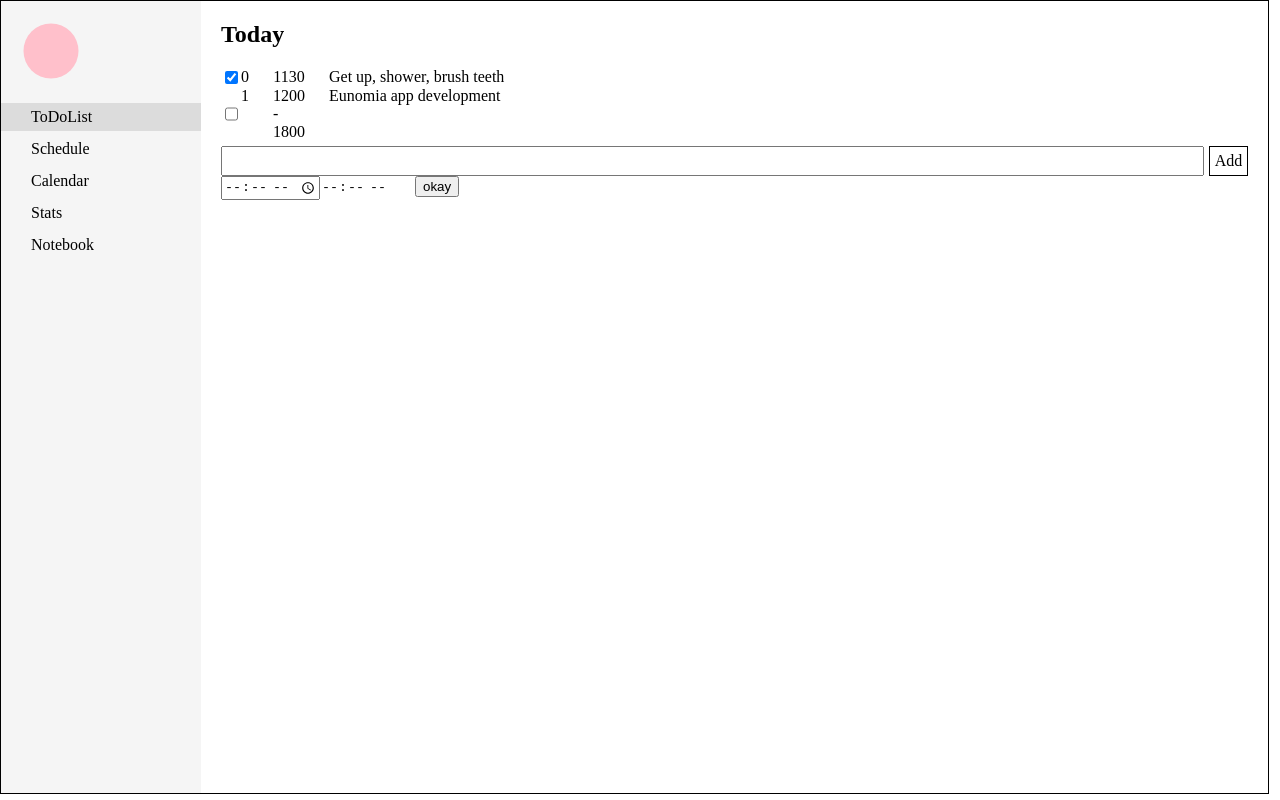
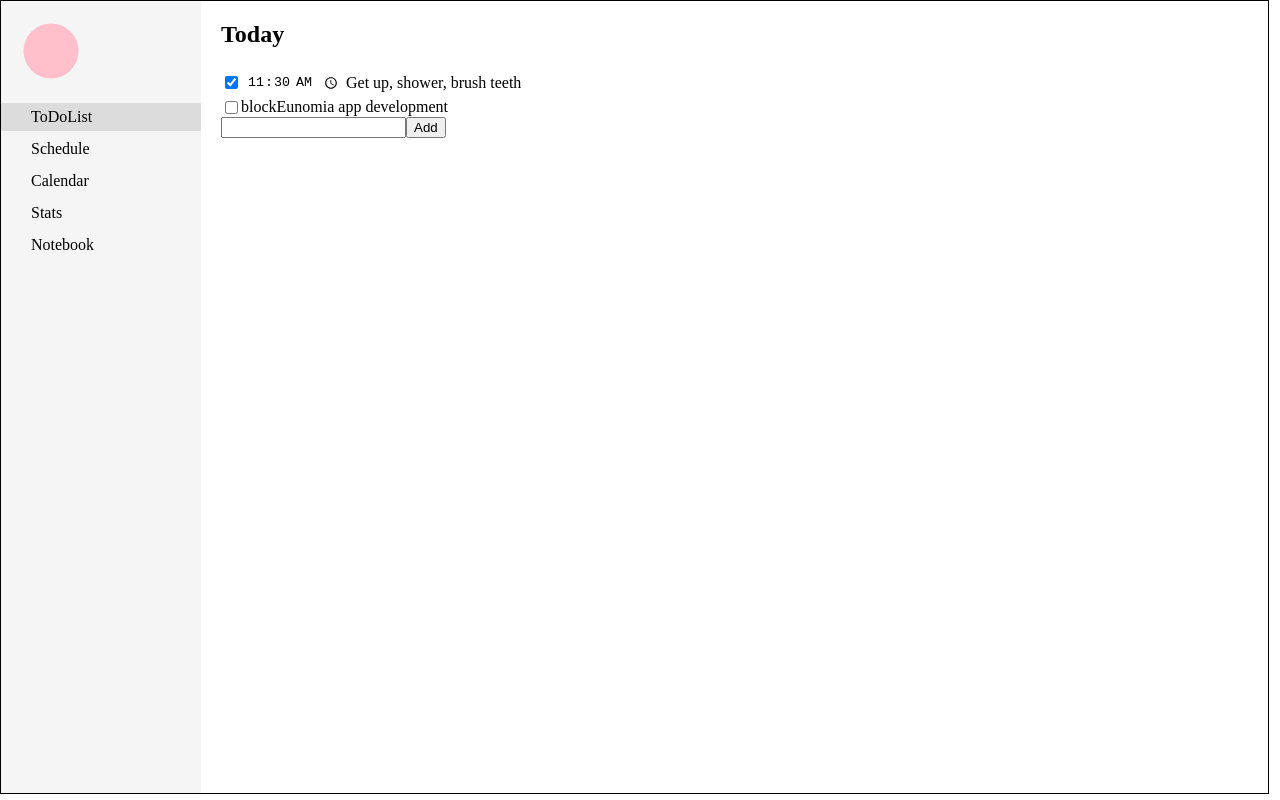
Before and after one commit to Ratioho/eunomia-web, a React (Create React App) app: page / in a window 1280 px wide. Built offline with nearby package versions, Linux system fonts and the light colour scheme.

Commit message:
feat: i do not know what happened after a sleep

```diff
--- a/src/pages/PageMain.jsx
+++ b/src/pages/PageMain.jsx
@@ -2,121 +2,111 @@ import React, { useState, useReducer } from 'react'
 import styled from 'styled-components'
 
 
-/**
- * Agenda Column Wrappers
- */
-const TodolistAgenda = styled.div`
-// outer: position, size, margin
-  flex: 1;
-
-// inner: arrangement
-  padding-left: 20px;
-
-// specs: color, behavior
-  // border: 1px solid silver;
-`
-
-const AgendaInput = styled.div`
+const StyledAgendaItem = styled.div`
 // inner: arrangement
   display: flex;
-  padding: 5px 20px 0 0;
-`
-
-const InputArea = styled.input`
-// outer: position, size, margin
-  margin-right: 5px;
-  flex: 1; // take as much space as possible
-`
-
-const InputButton = styled.div`
-// inner: arrangement
-  padding: 5px;
-
-// specs: color, behavior
-  border: 1px solid black;
-  &:hover{
-    background: whitesmoke;
-    cursor: pointer;
-  }
-`
-
-
-const AgendaItem = styled.div`
-// outer: position, size, margin
-
-// inner: arrangement
-  display: flex;
-  // align-items: center;
+  align-items: center;
 
 // specs: color, behavior
   cursor: auto;
-  color: ${props =>
-    props.isStashed === true
-      ? "gainsboro"
-      : "black"};
+  color: ${props => props.isStashed === true
+    ? 'gainsboro'
+    : 'black'};
 `
-const AgendaItemTimeSpot = styled.div`
+const StyledTimeBlock = styled.div`
 // outer: position, size, margin
-  margin-left: 15px;
-  width: 50px;
+  // width: 70px;
+
 // inner: arrangement
   display: flex;
   flex-direction: column;
   align-items: center;
-
-// specs: color, behavior
-  cursor: pointer;
 `
-const AgendaItemContent = styled.div`
-// outer: position, size, margin
-  margin-left: 15px;
+const StyledTimeInput = styled.input.attrs(props => ({
+  type: 'time',
+}))`
+  display: block;
+  margin: 5px;
+  flex: 1;
+  border: none;
 `
 
-const Ctrls = styled.div`
+const StyledCtrlPanel = styled.div`
 // inner: arrangement
   display: flex;
   justify-content: center;
 `
-const CtrlButton = styled.div`
+const StyledCtrlButton = styled.div`
 // outer: position, size, margin
   margin: 2px;
 
 // specs: color, behavior
+  background: whitesmoke;
   cursor: pointer;
-    background: whitesmoke;
   &:hover{
     background: gainsboro;
   }
 `
 
-const StyledInput = styled.input.attrs(props => ({
-  // we can define static props
-  type: "time",
+const AgendaItem = ({info, id, dispatch}) => {
 
-  // or we can define dynamic ones
-  size: props.size || "1em",
-}))`
-  // color: palevioletred;
-  // font-size: 1em;
-  // border: 2px solid palevioletred;
-  // border-radius: 3px;
+  const [ctrlVisible, setCtrlVisible] = useState(false)
 
-  /* here we use the dynamically computed prop */
-  // margin: ${props => props.size};
-  // padding: ${props => props.size};
+  return (
+    <StyledAgendaItem isStashed = {info.isStashed}>
 
-  border: none;
+      {/* Statsh Padding */}
+      {info.isStashed ? <div>Stashed</div> : null}
 
-  ::-webkit-datetime-edit-fields-wrapper {
-    // display: flex;
+      {/* Checkbox */}
+      <input type = 'checkbox'
+        checked = {info.isChecked}
+        onChange = {() => dispatch({type: 'check', value: id})}
+      />
+
+      {/* Time & Ctrl */}
+      <StyledTimeBlock>
+        <div onClick = {() => setCtrlVisible(!ctrlVisible)}>
+          {
+            info.time.length > 1
+              ?
+            <>
+              <div>block</div>
+            </>
+              :
+            <>
+              <StyledTimeInput
+                value = {info.time[0]}
+                onChange = {(event) => {
+                  dispatch({type: 'timeChange', value: id, extra: event.target.value})
+                }}
+              />
+            </>
           }
-  ::-webkit-datetime-edit-text {
-    // padding: 1px 1px;
+        </div>
+        {
+          ctrlVisible
+            ?
+          <StyledCtrlPanel>
+            <StyledCtrlButton>Po</StyledCtrlButton>
+            <StyledCtrlButton>Ss</StyledCtrlButton>
+            <StyledCtrlButton>OK</StyledCtrlButton>
+          </StyledCtrlPanel>
+            :
+          null
         }
-  &:hover{
-    cursor: pointer;
+      </StyledTimeBlock>
+
+      {/* Content */}
+      <div>{info.content}</div>
+
+    </StyledAgendaItem>
+  )
 }
-`
+
+
+
+
 
 
 const initialState = [
@@ -125,7 +115,7 @@ const initialState = [
     type: 'spot',
     isChecked: true,
     isStashed: false,
-    time: '1130',
+    time: ['11:30'],
     content: 'Get up, shower, brush teeth',
   },
   {
@@ -133,7 +123,7 @@ const initialState = [
     type: 'span',
     isChecked: false,
     isStashed: false,
-    time: '1200-1800',
+    time: ['12:00', '16:00'],
     content: 'Eunomia app development',
   },
 ]
@@ -153,134 +143,73 @@ const reducer = (state, action) => {
         type: 'spot',
         isChecked: false,
         isStashed: false,
-        time: '0000',
+        time: '00:00',
         content: action.value
       }
       ret.push(item)
+      return ret
+    case 'timeChange':
+      ret[action.value].time = [action.extra]
+      console.log(ret)
       return ret
     default:
       return ret
   }
 }
 
+const StyledPageWrapper = styled.div`
+// outer: position, size, margin
+  flex: 1;
 
-const AgendaItemTime = ({time, id, dispatch}) => {
+// inner: arrangement
+  padding: 0 20px 0 20px;
 
-  const [ctrlMode, setCtrlMode] = useState(false)
+// specs: color, behavior
+`
+
+const PageTodolist = () => {
+
+  const [todoState, todoDispatch] = useReducer(reducer, initialState)
+
+  const [agendaInput, setAgendaInput] = useState('')
 
   return (
-    <AgendaItemTimeSpot>
-      {
-        time.length > 5
-          ?
-        <div onClick = {() => {setCtrlMode(!ctrlMode)}}>
-          <div>{time.substring(0, 4)}</div>
-          <div>-</div>
-          <div>{time.substring(5, 9)}</div>
-        </div>
-          :
-        <div onClick = {() => {setCtrlMode(!ctrlMode)}}>{time}</div>
+    <StyledPageWrapper>
+
+      {/* Header */}
+      <h2>Today</h2>
+
+      {/* Agenda */}
+      {todoState.map((item, index) =>
+        <AgendaItem key = {item.key}
+          info = {item}
+          id = {index}
+          dispatch = {todoDispatch}
+        />
+      )}
+
+      {/* Input */}
+      <>
+        <input type = 'text' value = {agendaInput}
+          onChange = {(event) => setAgendaInput(event.target.value)}
+          onKeyPress = {(event) => {
+            if (event.key === 'Enter') {
+              todoDispatch({type: 'append', value: agendaInput})
+              setAgendaInput('')
             }
+          }}
+        />
+        <button onClick = {() => {
+          todoDispatch({type: 'append', value: agendaInput})
+          setAgendaInput('')
+        }}>
+          Add
+        </button>
+      </>
 
-      {
-        ctrlMode
-          ?
-        <Ctrls>
-          <CtrlButton>P</CtrlButton>
-          <CtrlButton onClick = {() => dispatch({type: 'stash', value: id})}>S</CtrlButton>
-          <CtrlButton>O</CtrlButton>
-        </Ctrls>
-          :
-        null
-      }
-    </AgendaItemTimeSpot>
-  )
-
-}
-
-const Item = ({info, id, dispatch}) => {
-
-  const [visibleControl, setVisibleControl] = useState(false)
-
-  const Control = () => {
-    return (
-      <button
-        onClick = {() => {
-          dispatch({type: 'stash', value: id})
-          setVisibleControl(false)
-        }}>
-        {info.isStashed ? 'unstash' : 'stash'}
-      </button>
+    </StyledPageWrapper>
   )
 }
 
 
-  return (
-    <AgendaItem isStashed = {info.isStashed}>
-      {info.isStashed ? <div>Stashed</div> : null}
-      <input type = 'checkbox'
-        checked = {info.isChecked}
-        onChange = {() => dispatch({type: 'check', value: id})} />
-      <div>{id}</div>
-      {/* <AgendaItemTimeSpot onClick = {() => setVisibleControl(!visibleControl)}>
-        {visibleControl ? <Control /> : info.time}
-      </AgendaItemTimeSpot> */}
-
-      <AgendaItemTime time = {info.time} id = {id} dispatch = {dispatch}/>
-
-      <AgendaItemContent>
-        {info.content}
-      </AgendaItemContent>
-    </AgendaItem>
-  )
-
-}
-
-
-const PageTodolist = () => {
-
-  const [inputValue, setInputValue] = useState('')
-
-
-  const [todoState, todoDispatch] = useReducer(reducer, initialState)
-
-  const [read, setRead] = useState(true)
-
-  return (
-
-      <TodolistAgenda>
-        {/* Header */}
-        <h2>Today</h2>
-        {/* Agenda */}
-        {todoState.map((item, index) => (
-          <Item info = {item} id = {index} dispatch = {todoDispatch} key = {item.key}/>
-        ))}
-        {/* Input */}
-        <AgendaInput>
-          <InputArea type = 'text' value = {inputValue}
-            onChange = {(event) => {
-              setInputValue(event.target.value)}}
-            onKeyPress = {(event) => {
-              if (event.key === 'Enter'){
-                todoDispatch({type: 'append', value: inputValue})
-                setInputValue('')
-              }}}
-          />
-          <InputButton
-            onClick = {() => {todoDispatch({type: 'append', value: inputValue}); setInputValue('')}}
-          >
-            Add
-          </InputButton>
-        </AgendaInput>
-
-        {/* Time Try out */}
-        <input type='time'/>
-
-        {/* Styled */}
-        <StyledInput readOnly = {read} onClick = {() => {setRead(false)}}/>
-        <button onClick = {() => {setRead(true)}}>okay</button>
-
-      </TodolistAgenda>
-  )
-}
 export default PageTodolist
```
Also changed, not shown: 2 other files (tests, documents, lock files or other folders). Lines whose indentation alone changed are shown as unchanged.
